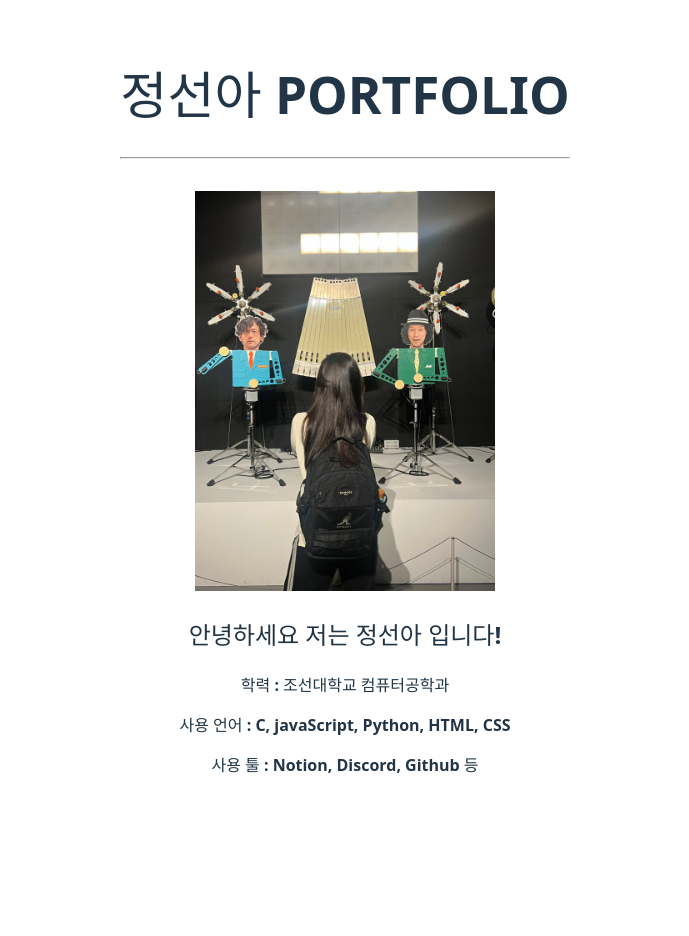
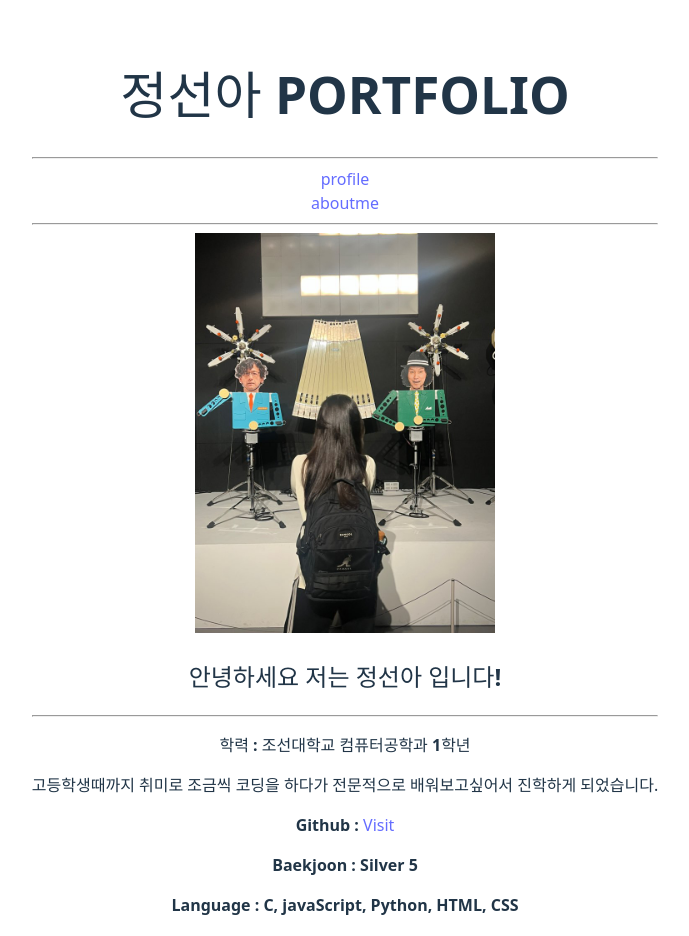
Before and after one commit to SUN-AAA/portfolio, a React (Vite) app: page / in a window 1280 px wide. Shown: the top 936 px of the page, without its empty margins (295-984 px from the left). Before the commit the page ends 873 px from the top, so only its background shows below. Built offline with nearby package versions, Linux system fonts and the light colour scheme.

Commit message:
add: aboutme, nav/fix: profile, header

```diff
--- a/src/App.jsx
+++ b/src/App.jsx
@@ -2,13 +2,17 @@ import './App.css';
 import Background from './components/background';
 import Profile from './components/profile';
 import Header from './components/header';
+import Nav from './components/nav';
+import Aboutme from './components/aboutme';
 
 function App() {
   return (
     <div className="App">
       <Header/>
+      <Nav/>
       <Background/>
       <Profile/>
+      <Aboutme/>
     </div>
   );
 }
--- /dev/null
+++ b/src/components/aboutme.jsx
@@ -0,0 +1,17 @@
+function aboutme(){
+    return(
+        <div id="aboutme">
+            <hr></hr>
+            <p><b>학력 : 조선대학교 컴퓨터공학과 1학년</b></p>
+            <p>고등학생때까지 취미로 조금씩 코딩을 하다가 전문적으로 배워보고싶어서 진학하게 되었습니다.</p>
+            <p><b>Github : <a href="https://github.com/SUN-AAA">Visit</a></b></p>
+            <p><b>Baekjoon : Silver 5</b></p>
+            <p><b>Language : C, javaScript, Python, HTML, CSS</b></p>
+            <p><b>Tools : Notion, Discord, Github 등</b></p>
+            <p><b>Learning : React</b></p>
+            <br></br>
+            <br></br>
+        </div>
+    )
+}
+export default aboutme;
--- a/src/components/header.jsx
+++ b/src/components/header.jsx
@@ -3,7 +3,6 @@ function header() {
         <div>
             <h1>정선아 PORTFOLIO</h1>
             <hr></hr>
-            <br></br>
         </div>
     )
 }
--- /dev/null
+++ b/src/components/nav.jsx
@@ -0,0 +1,13 @@
+function nav(){
+    return(
+        <div>
+            <a href="#profile">profile</a>
+            <br></br>
+            <a href="#aboutme">aboutme</a>
+            <br></br>
+            <hr></hr>
+        </div>
+    )
+}
+
+export default nav;
--- a/src/components/profile.jsx
+++ b/src/components/profile.jsx
@@ -1,12 +1,7 @@
 function profile() {
     return(
-        <div>
+        <div id="profile">
             <h2>안녕하세요 저는 정선아 입니다!</h2>
-            <p><b>학력 : 조선대학교 컴퓨터공학과</b></p>
-            <p><b>사용 언어 : C, javaScript, Python, HTML, CSS</b></p>
-            <p><b>사용 툴 : Notion, Discord, Github 등</b></p>
-            <br></br>
-            <br></br>
         </div>
     )
 }
```
